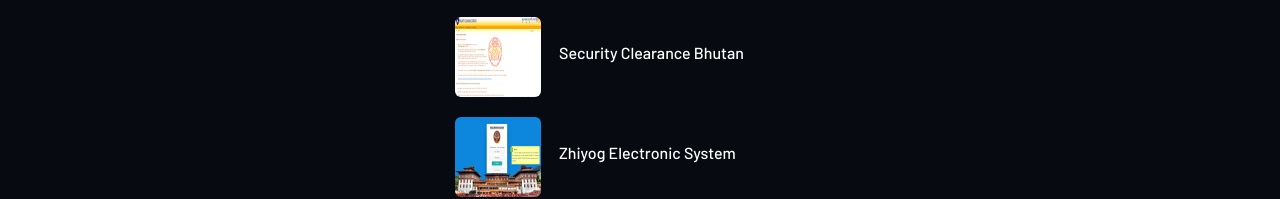
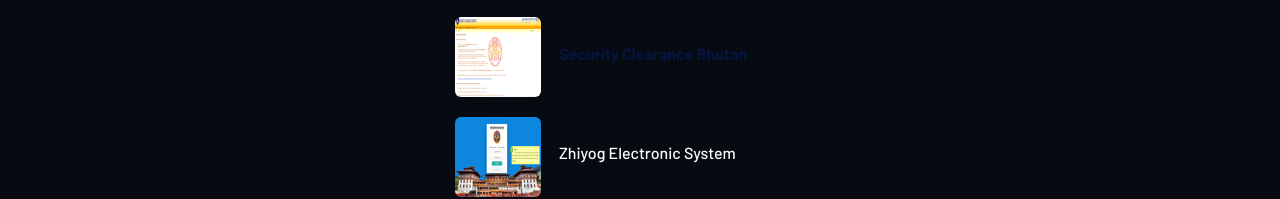
Before and after one commit to tshering120/design_gst, a plain HTML site: page index.html in a window 1280 px wide. Shown: the part 2598-2797 px from the top of the page. Drawn offline with nearby package versions, Linux system fonts and the light colour scheme; a script that the page names is missing.

Commit message:
third testd

```diff
--- a/index.html
+++ b/index.html
@@ -767,7 +767,7 @@
                                         <img src="assets/img/gallery/footer_post4.png" alt="">
                                     </div>
                                     <div class="whats-right-cap">
-                                        <h4><a href="http://scs.rbp.gov.bt/">Security Clearance Bhutan</a></h4>
+                                        <h4>Security Clearance Bhutan</a></h4>
 
                                     </div>
                                 </div>
```
